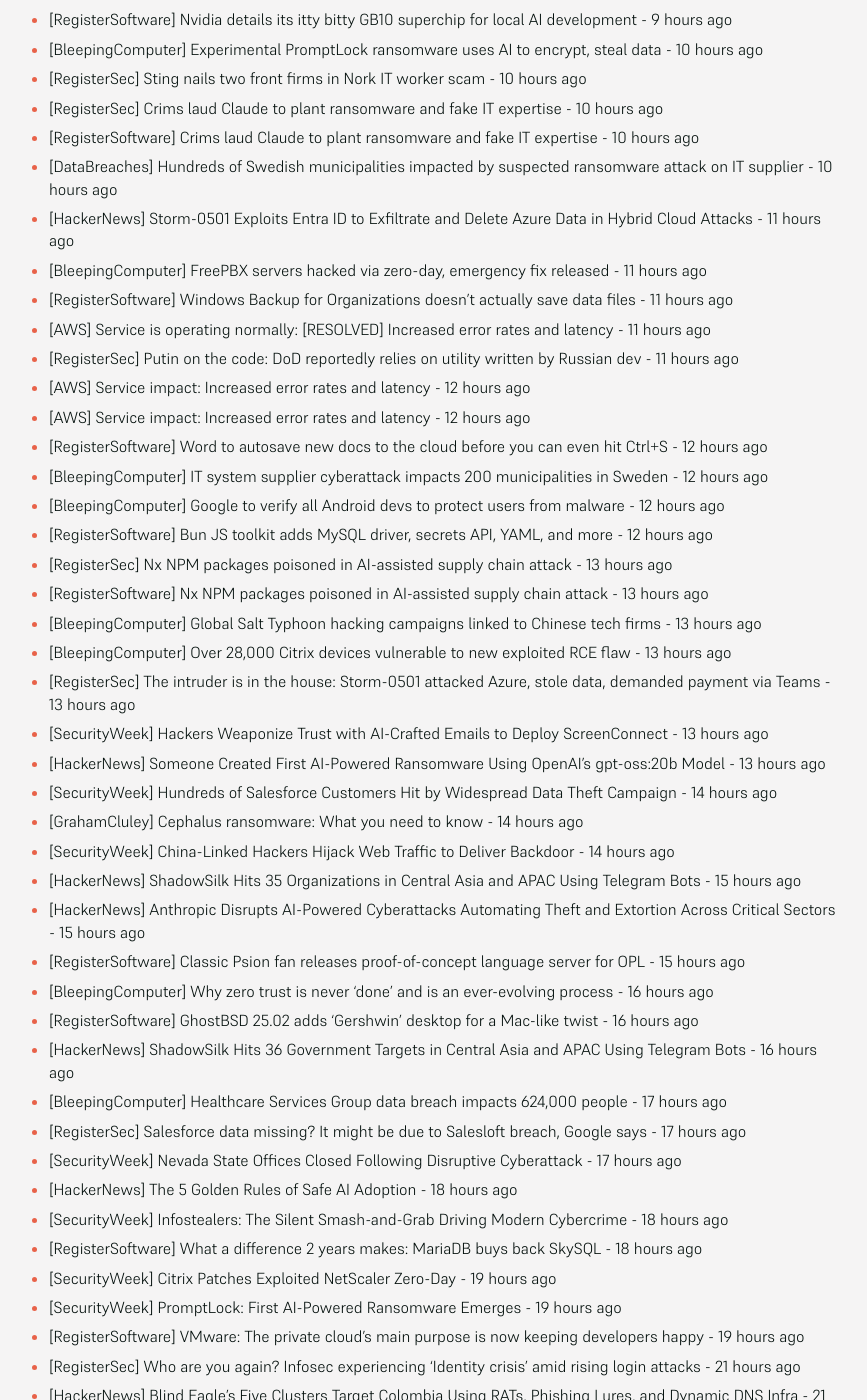
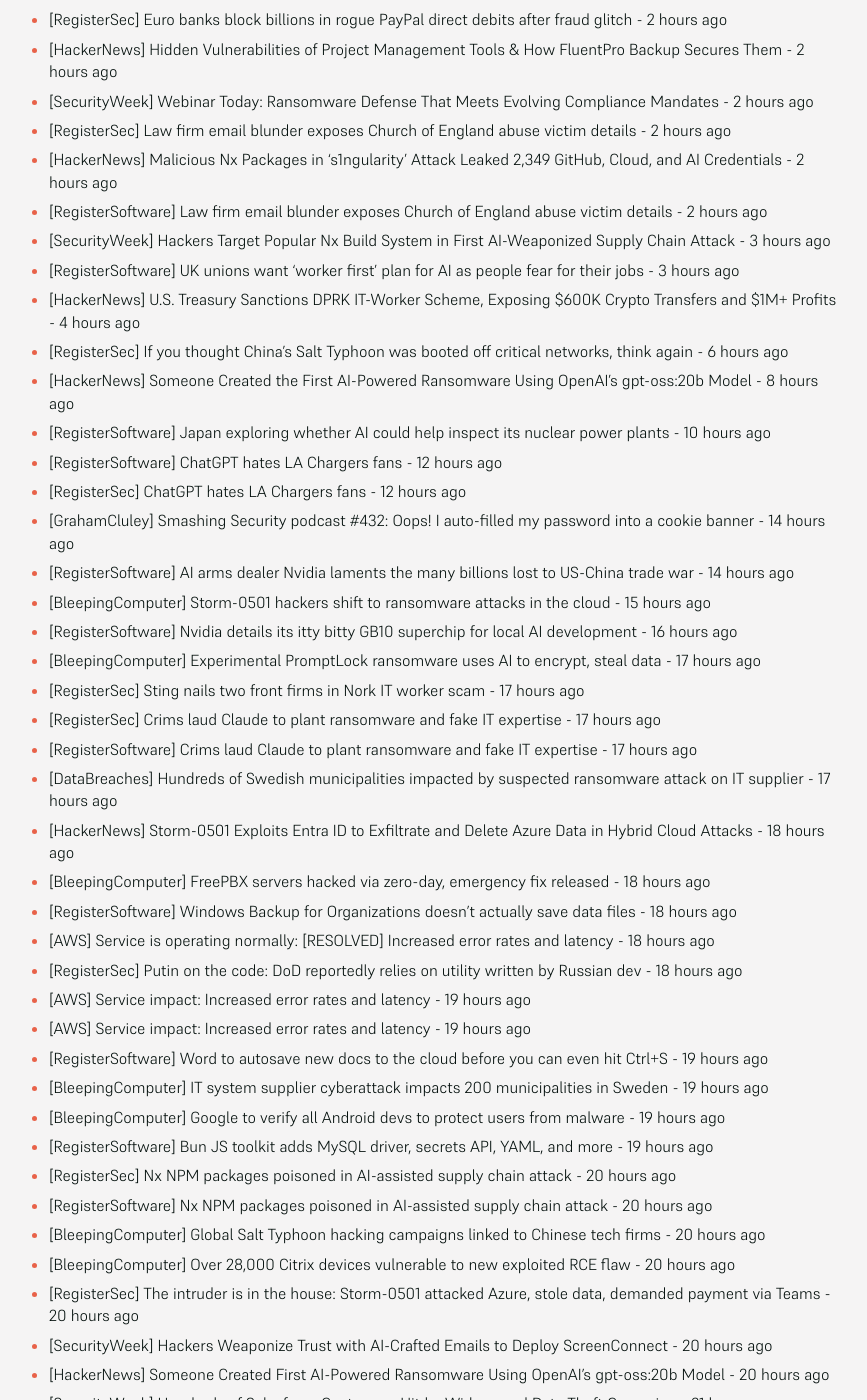
Before and after one commit to SecOpsNews/news, a Jekyll site: the page built from index.md, in a window 1280 px wide and 1400 px high, scrolled down 494 px. Shown: the whole window, without its empty margins (215-1082 px from the left). Built offline with Jekyll 4.4.1, drawn with Linux system fonts in a browser that asks for light colours; some of the changed text lies outside the part shown.

Commit message:
New Feed

```diff
--- a/index.md
+++ b/index.md
@@ -9,59 +9,76 @@ description: Latest Updates
 
 <!-- SecOps start -->
 
-- [HackerNews] Someone Created the First AI-Powered Ransomware Using OpenAI's gpt-oss:20b Model - 1 hour ago
-- [RegisterSoftware] Japan exploring whether AI could help inspect its nuclear power plants - 3 hours ago
-- [RegisterSoftware] ChatGPT hates LA Chargers fans - 5 hours ago
-- [RegisterSec] ChatGPT hates LA Chargers fans - 5 hours ago
-- [GrahamCluley] Smashing Security podcast #432: Oops! I auto-filled my password into a cookie banner - 7 hours ago
-- [RegisterSoftware] AI arms dealer Nvidia laments the many billions lost to US-China trade war - 7 hours ago
-- [BleepingComputer] Storm-0501 hackers shift to ransomware attacks in the cloud - 8 hours ago
-- [RegisterSoftware] Nvidia details its itty bitty GB10 superchip for local AI development - 9 hours ago
-- [BleepingComputer] Experimental PromptLock ransomware uses AI to encrypt, steal data - 10 hours ago
-- [RegisterSec] Sting nails two front firms in Nork IT worker scam - 10 hours ago
-- [RegisterSec] Crims laud Claude to plant ransomware and fake IT expertise - 10 hours ago
-- [RegisterSoftware] Crims laud Claude to plant ransomware and fake IT expertise - 10 hours ago
-- [DataBreaches] Hundreds of Swedish municipalities impacted by suspected ransomware attack on IT supplier - 10 hours ago
-- [HackerNews] Storm-0501 Exploits Entra ID to Exfiltrate and Delete Azure Data in Hybrid Cloud Attacks - 11 hours ago
-- [BleepingComputer] FreePBX servers hacked via zero-day, emergency fix released - 11 hours ago
-- [RegisterSoftware] Windows Backup for Organizations doesn't actually save data files - 11 hours ago
-- [AWS] Service is operating normally: [RESOLVED] Increased error rates and latency - 11 hours ago
-- [RegisterSec] Putin on the code: DoD reportedly relies on utility written by Russian dev - 11 hours ago
-- [AWS] Service impact: Increased error rates and latency - 12 hours ago
-- [AWS] Service impact: Increased error rates and latency - 12 hours ago
-- [RegisterSoftware] Word to autosave new docs to the cloud before you can even hit Ctrl+S - 12 hours ago
-- [BleepingComputer] IT system supplier cyberattack impacts 200 municipalities in Sweden - 12 hours ago
-- [BleepingComputer] Google to verify all Android devs to protect users from malware - 12 hours ago
-- [RegisterSoftware] Bun JS toolkit adds MySQL driver, secrets API, YAML, and more - 12 hours ago
-- [RegisterSec] Nx NPM packages poisoned in AI-assisted supply chain attack - 13 hours ago
-- [RegisterSoftware] Nx NPM packages poisoned in AI-assisted supply chain attack - 13 hours ago
-- [BleepingComputer] Global Salt Typhoon hacking campaigns linked to Chinese tech firms - 13 hours ago
-- [BleepingComputer] Over 28,000 Citrix devices vulnerable to new exploited RCE flaw - 13 hours ago
-- [RegisterSec] The intruder is in the house: Storm-0501 attacked Azure, stole data, demanded payment via Teams - 13 hours ago
-- [SecurityWeek] Hackers Weaponize Trust with AI-Crafted Emails to Deploy ScreenConnect - 13 hours ago
-- [HackerNews] Someone Created First AI-Powered Ransomware Using OpenAI's gpt-oss:20b Model - 13 hours ago
-- [SecurityWeek] Hundreds of Salesforce Customers Hit by Widespread Data Theft Campaign - 14 hours ago
-- [GrahamCluley] Cephalus ransomware: What you need to know - 14 hours ago
-- [SecurityWeek] China-Linked Hackers Hijack Web Traffic to Deliver Backdoor - 14 hours ago
-- [HackerNews] ShadowSilk Hits 35 Organizations in Central Asia and APAC Using Telegram Bots - 15 hours ago
-- [HackerNews] Anthropic Disrupts AI-Powered Cyberattacks Automating Theft and Extortion Across Critical Sectors - 15 hours ago
-- [RegisterSoftware] Classic Psion fan releases proof-of-concept language server for OPL - 15 hours ago
-- [BleepingComputer] Why zero trust is never 'done' and is an ever-evolving process - 16 hours ago
-- [RegisterSoftware] GhostBSD 25.02 adds 'Gershwin' desktop for a Mac-like twist - 16 hours ago
-- [HackerNews] ShadowSilk Hits 36 Government Targets in Central Asia and APAC Using Telegram Bots - 16 hours ago
-- [BleepingComputer] Healthcare Services Group data breach impacts 624,000 people - 17 hours ago
-- [RegisterSec] Salesforce data missing? It might be due to Salesloft breach, Google says - 17 hours ago
-- [SecurityWeek] Nevada State Offices Closed Following Disruptive Cyberattack - 17 hours ago
-- [HackerNews] The 5 Golden Rules of Safe AI Adoption - 18 hours ago
-- [SecurityWeek] Infostealers: The Silent Smash-and-Grab Driving Modern Cybercrime - 18 hours ago
-- [RegisterSoftware] What a difference 2 years makes: MariaDB buys back SkySQL - 18 hours ago
-- [SecurityWeek] Citrix Patches Exploited NetScaler Zero-Day - 19 hours ago
-- [SecurityWeek] PromptLock: First AI-Powered Ransomware Emerges - 19 hours ago
-- [RegisterSoftware] VMware: The private cloud's main purpose is now keeping developers happy - 19 hours ago
-- [RegisterSec] Who are you again? Infosec experiencing 'Identity crisis' amid rising login attacks - 21 hours ago
-- [HackerNews] Blind Eagle’s Five Clusters Target Colombia Using RATs, Phishing Lures, and Dynamic DNS Infra - 21 hours ago
-- [HackerNews] Salesloft OAuth Breach via Drift AI Chat Agent Exposes Salesforce Customer Data - 21 hours ago
-- [TroyHunt] Home Assistant + Ubiquiti + AI = Home Automation Magic - 21 hours ago
+- [RegisterSec] Thousands of Citrix NetScaler boxes still sitting ducks despite patches - 27 minutes ago
+- [RegisterSec] Ransomware crooks knock Swedish municipalities offline for measly sum of $168K - 54 minutes ago
+- [DataBreaches] South Korea fines SK Telecom US$97M over data breach - 54 minutes ago
+- [HackerNews] Webinar: Why Top Teams Are Prioritizing Code-to-Cloud Mapping in Our 2025 AppSec - 54 minutes ago
+- [Slack] Incident: Slack Apps displaying "We can't fully display this message" - 55 minutes ago
+- [SecurityWeek] CrowdStrike to Acquire Onum to Fuel Falcon Next-Gen SIEM With Real-Time Telemetry - 1 hour ago
+- [DataBreaches] Taiwanese associated with Chinese group behind cyberattacks arrested - 2 hours ago
+- [RegisterSec] Euro banks block billions in rogue PayPal direct debits after fraud glitch - 2 hours ago
+- [HackerNews] Hidden Vulnerabilities of Project Management Tools & How FluentPro Backup Secures Them - 2 hours ago
+- [SecurityWeek] Webinar Today: Ransomware Defense That Meets Evolving Compliance Mandates - 2 hours ago
+- [RegisterSec] Law firm email blunder exposes Church of England abuse victim details - 2 hours ago
+- [HackerNews] Malicious Nx Packages in ‘s1ngularity’ Attack Leaked 2,349 GitHub, Cloud, and AI Credentials - 2 hours ago
+- [RegisterSoftware] Law firm email blunder exposes Church of England abuse victim details - 2 hours ago
+- [SecurityWeek] Hackers Target Popular Nx Build System in First AI-Weaponized Supply Chain Attack - 3 hours ago
+- [RegisterSoftware] UK unions want 'worker first' plan for AI as people fear for their jobs - 3 hours ago
+- [HackerNews] U.S. Treasury Sanctions DPRK IT-Worker Scheme, Exposing $600K Crypto Transfers and $1M+ Profits - 4 hours ago
+- [RegisterSec] If you thought China's Salt Typhoon was booted off critical networks, think again - 6 hours ago
+- [HackerNews] Someone Created the First AI-Powered Ransomware Using OpenAI's gpt-oss:20b Model - 8 hours ago
+- [RegisterSoftware] Japan exploring whether AI could help inspect its nuclear power plants - 10 hours ago
+- [RegisterSoftware] ChatGPT hates LA Chargers fans - 12 hours ago
+- [RegisterSec] ChatGPT hates LA Chargers fans - 12 hours ago
+- [GrahamCluley] Smashing Security podcast #432: Oops! I auto-filled my password into a cookie banner - 14 hours ago
+- [RegisterSoftware] AI arms dealer Nvidia laments the many billions lost to US-China trade war - 14 hours ago
+- [BleepingComputer] Storm-0501 hackers shift to ransomware attacks in the cloud - 15 hours ago
+- [RegisterSoftware] Nvidia details its itty bitty GB10 superchip for local AI development - 16 hours ago
+- [BleepingComputer] Experimental PromptLock ransomware uses AI to encrypt, steal data - 17 hours ago
+- [RegisterSec] Sting nails two front firms in Nork IT worker scam - 17 hours ago
+- [RegisterSec] Crims laud Claude to plant ransomware and fake IT expertise - 17 hours ago
+- [RegisterSoftware] Crims laud Claude to plant ransomware and fake IT expertise - 17 hours ago
+- [DataBreaches] Hundreds of Swedish municipalities impacted by suspected ransomware attack on IT supplier - 17 hours ago
+- [HackerNews] Storm-0501 Exploits Entra ID to Exfiltrate and Delete Azure Data in Hybrid Cloud Attacks - 18 hours ago
+- [BleepingComputer] FreePBX servers hacked via zero-day, emergency fix released - 18 hours ago
+- [RegisterSoftware] Windows Backup for Organizations doesn't actually save data files - 18 hours ago
+- [AWS] Service is operating normally: [RESOLVED] Increased error rates and latency - 18 hours ago
+- [RegisterSec] Putin on the code: DoD reportedly relies on utility written by Russian dev - 18 hours ago
+- [AWS] Service impact: Increased error rates and latency - 19 hours ago
+- [AWS] Service impact: Increased error rates and latency - 19 hours ago
+- [RegisterSoftware] Word to autosave new docs to the cloud before you can even hit Ctrl+S - 19 hours ago
+- [BleepingComputer] IT system supplier cyberattack impacts 200 municipalities in Sweden - 19 hours ago
+- [BleepingComputer] Google to verify all Android devs to protect users from malware - 19 hours ago
+- [RegisterSoftware] Bun JS toolkit adds MySQL driver, secrets API, YAML, and more - 19 hours ago
+- [RegisterSec] Nx NPM packages poisoned in AI-assisted supply chain attack - 20 hours ago
+- [RegisterSoftware] Nx NPM packages poisoned in AI-assisted supply chain attack - 20 hours ago
+- [BleepingComputer] Global Salt Typhoon hacking campaigns linked to Chinese tech firms - 20 hours ago
+- [BleepingComputer] Over 28,000 Citrix devices vulnerable to new exploited RCE flaw - 20 hours ago
+- [RegisterSec] The intruder is in the house: Storm-0501 attacked Azure, stole data, demanded payment via Teams - 20 hours ago
+- [SecurityWeek] Hackers Weaponize Trust with AI-Crafted Emails to Deploy ScreenConnect - 20 hours ago
+- [HackerNews] Someone Created First AI-Powered Ransomware Using OpenAI's gpt-oss:20b Model - 20 hours ago
+- [SecurityWeek] Hundreds of Salesforce Customers Hit by Widespread Data Theft Campaign - 21 hours ago
+- [GrahamCluley] Cephalus ransomware: What you need to know - 21 hours ago
+- [SecurityWeek] China-Linked Hackers Hijack Web Traffic to Deliver Backdoor - 21 hours ago
+- [HackerNews] ShadowSilk Hits 35 Organizations in Central Asia and APAC Using Telegram Bots - 22 hours ago
+- [HackerNews] Anthropic Disrupts AI-Powered Cyberattacks Automating Theft and Extortion Across Critical Sectors - 22 hours ago
+- [RegisterSoftware] Classic Psion fan releases proof-of-concept language server for OPL - 22 hours ago
+- [BleepingComputer] Why zero trust is never 'done' and is an ever-evolving process - 23 hours ago
+- [RegisterSoftware] GhostBSD 25.02 adds 'Gershwin' desktop for a Mac-like twist - 23 hours ago
+- [HackerNews] ShadowSilk Hits 36 Government Targets in Central Asia and APAC Using Telegram Bots - 23 hours ago
+- [BleepingComputer] Healthcare Services Group data breach impacts 624,000 people - 1 day ago
+- [RegisterSec] Salesforce data missing? It might be due to Salesloft breach, Google says - 1 day ago
+- [SecurityWeek] Nevada State Offices Closed Following Disruptive Cyberattack - 1 day ago
+- [HackerNews] The 5 Golden Rules of Safe AI Adoption - 1 day ago
+- [SecurityWeek] Infostealers: The Silent Smash-and-Grab Driving Modern Cybercrime - 1 day ago
+- [RegisterSoftware] What a difference 2 years makes: MariaDB buys back SkySQL - 1 day ago
+- [SecurityWeek] Citrix Patches Exploited NetScaler Zero-Day - 1 day ago
+- [SecurityWeek] PromptLock: First AI-Powered Ransomware Emerges - 1 day ago
+- [RegisterSoftware] VMware: The private cloud's main purpose is now keeping developers happy - 1 day ago
+- [RegisterSec] Who are you again? Infosec experiencing 'Identity crisis' amid rising login attacks - 1 day ago
+- [HackerNews] Blind Eagle’s Five Clusters Target Colombia Using RATs, Phishing Lures, and Dynamic DNS Infra - 1 day ago
+- [HackerNews] Salesloft OAuth Breach via Drift AI Chat Agent Exposes Salesforce Customer Data - 1 day ago
+- [TroyHunt] Home Assistant + Ubiquiti + AI = Home Automation Magic - 1 day ago
 - [RegisterSec] BGP’s security problems are notorious. Attempts to fix that are a work in progress - 1 day ago
 - [RegisterSec] Google issued ‘State-backed attack in progress’ warnings after spotting web hijack scheme - 1 day ago
 - [HIBP] TheSqua.re - 107,041 breached accounts - 1 day ago
@@ -97,27 +114,8 @@ description: Latest Updates
 - [RegisterSoftware] Asahi, Nikkei sue AI search outfit Perplexity for copyright infringement - 1 day ago
 - [BrianKrebs] DSLRoot, Proxies, and the Threat of ‘Legal Botnets’ - 1 day ago
 - [RegisterSec] Crypto thief earns additional prison time for assaulting witness - 1 day ago
-- [HackerNews] MixShell Malware Delivered via Contact Forms Targets U.S. Supply Chain Manufacturers - 1 day ago
-- [SecurityWeek] Healthcare Services Group Data Breach Impacts 624,000 - 1 day ago
-- [GrahamCluley] Alleged mastermind behind K-Pop celebrity stock heist extradited to South Korea - 1 day ago
-- [DataBreaches] Cyberattack on Israeli ‘kosher’ internet provider - 1 day ago
-- [RegisterSoftware] Docker Desktop bug let containers hop the fence with barely a nudge - 1 day ago
-- [HackerNews] ShadowCaptcha Exploits WordPress Sites to Spread Ransomware, Info Stealers, and Crypto Miners - 1 day ago
-- [HackerNews] AI-Driven Trends in Endpoint Security: What the 2025 Gartner® Magic Quadrant™ Reveals - 1 day ago
-- [SecurityWeek] Docker Desktop Vulnerability Leads to Host Compromise - 1 day ago
-- [DataBreaches] Silver State goes dark as cyberattack knocks Nevada websites offline - 1 day ago
-- [DataBreaches] Farmers Insurance says 1 million customers affected by cyberattack on third-party vendor - 1 day ago
-- [DataBreaches] Auchan retailer data breach impacts hundreds of thousands of customers - 1 day ago
-- [RegisterSec] Farmers Insurance harvests bad news: 1.1M customers snared in data breach - 1 day ago
-- [SecurityWeek] AI Systems Vulnerable to Prompt Injection via Image Scaling Attack - 1 day ago
-- [SecurityWeek] Hundreds of Thousands Affected by Auchan Data Breach - 1 day ago
-- [HackerNews] HOOK Android Trojan Adds Ransomware Overlays, Expands to 107 Remote Commands - 1 day ago
-- [RegisterSoftware] One long sentence is all it takes to make LLMs misbehave - 1 day ago
-- [SecurityWeek] FTC Calls on Tech Firms to Resist Foreign Anti-Encryption Demands - 1 day ago
-- [SecurityWeek] Organizations Warned of Exploited Git Vulnerability - 1 day ago
-- [RegisterSec] Malware-ridden apps made it into Google's Play Store, scored 19 million downloads - 1 day ago
-- [HackerNews] CISA Adds Three Exploited Vulnerabilities to KEV Catalog Affecting Citrix and Git - 2 days ago
-- [HackerNews] Google to Verify All Android Developers in 4 Countries to Block Malicious Apps - 2 days ago
+- [HackerNews] MixShell Malware Delivered via Contact Forms Targets U.S. Supply Chain Manufacturers - 2 days ago
+- [SecurityWeek] Healthcare Services Group Data Breach Impacts 624,000 - 2 days ago
 - [DataBreaches] Russian-linked hackers appear to have launched a crippling cyberattack on Western New Mexico University - 4 months ago
 - [DataBreaches] SK Telecom vows to take full responsibility for damage from recent data leak - 4 months ago
 - [HackerNews] Storm-1977 Hits Education Clouds with AzureChecker, Deploys 200+ Crypto Mining Containers - 4 months ago
```
